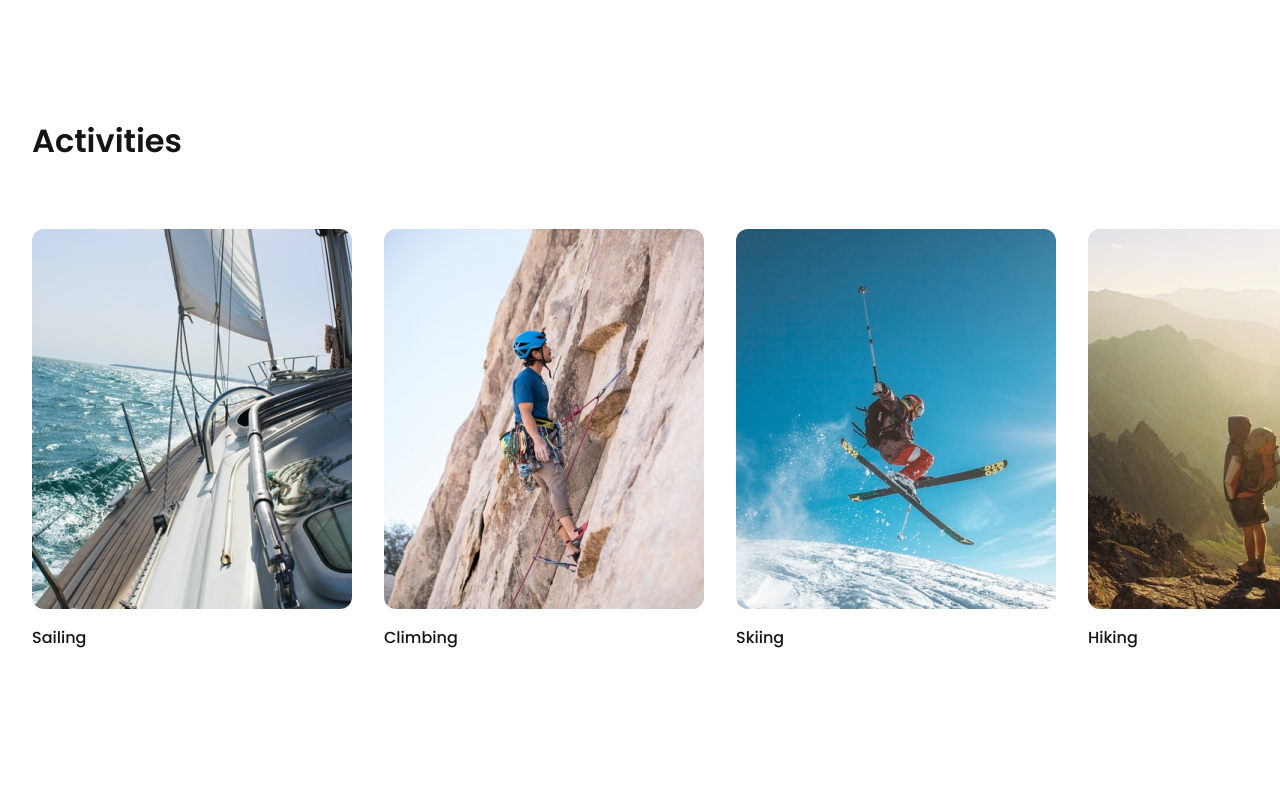
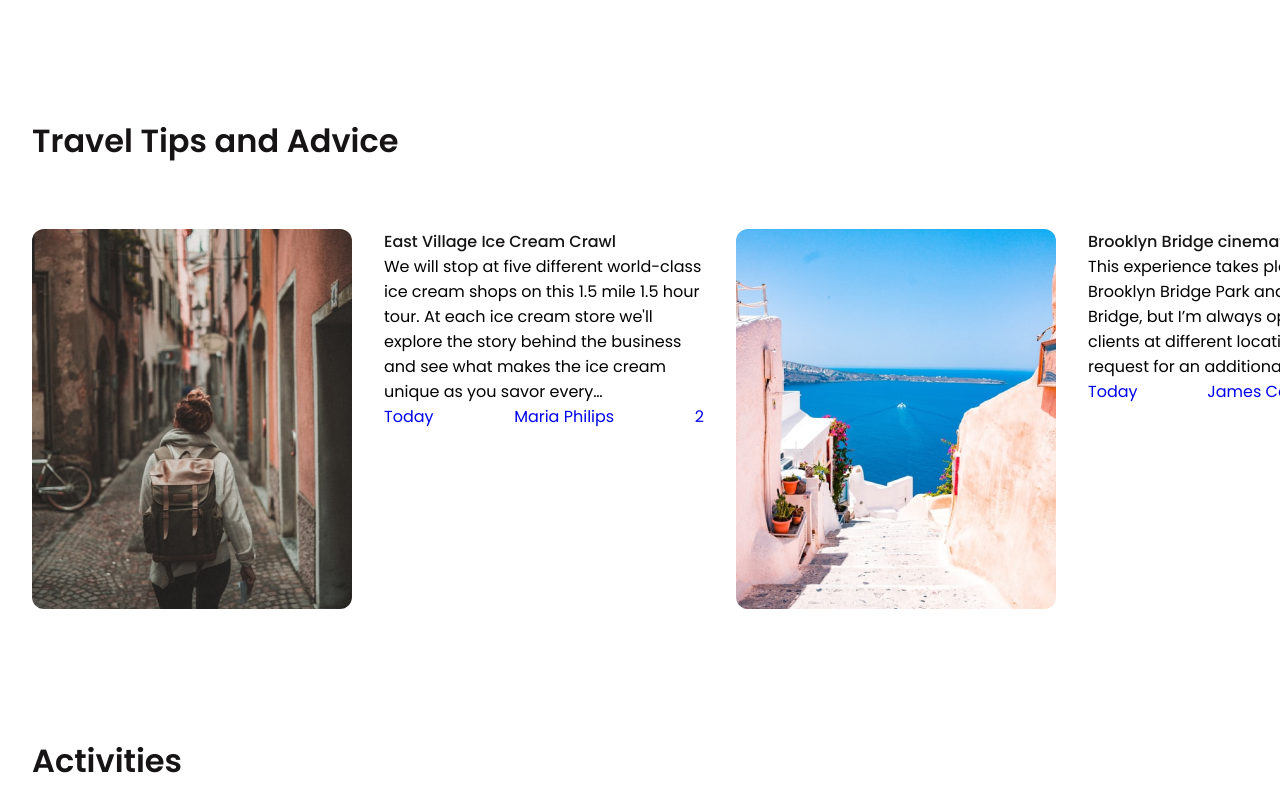
Before and after one commit to allypetroova/2rism, a plain HTML site: page index.html in a window 1280 px wide. Shown: the part 1953-2741 px from the top of the page. Drawn offline with Linux system fonts and the light colour scheme.

Commit message:
Started section Tips

```diff
--- a/css/style.css
+++ b/css/style.css
@@ -281,9 +281,7 @@ Hotel Section
     }
 }
 .section__cards--4-in-row {
-    display: grid;
     grid-template-columns: repeat(4, 320px);
-    gap: 32px;
 }
 .card__img--hotel {
     margin-bottom: 10px;
@@ -315,3 +313,16 @@ Activities Section
 .card__img--activities {
     margin-bottom: 16px;
 }
+/*
+===============
+Tips Section
+===============
+*/
+.section__cards--2-in-row {
+    grid-template-columns: repeat(2, 672px);
+}
+.card--wide {
+    display: grid;
+    grid-template-columns: 1fr 1fr;
+    gap: 32px;
+}
--- a/index.html
+++ b/index.html
@@ -220,6 +220,50 @@
         </div>
       </div>
     </section>
+    <!-- Tips -->
+    <section class="section">
+      <div class="container">
+        <div class="section__header">
+          <h2 class="title-1">Travel Tips and Advice</h2>
+          <a class="button-more" href="#">
+            View all
+            <img src="images/icons/arrow-more.svg" alt="arrow">
+          </a>
+        </div>
+        <div class="section__cards section__cards--2-in-row">
+          <article class="card card--wide">
+            <a class="card__link" href="#"></a>
+            <img class="card__img card__img--no-margin card__img--h100" src="images/tips-01.jpg" alt="Img">
+            <div class="card__desc">
+              <h3 class="card__title card__title--big">East Village Ice Cream Crawl</h3>
+              <p class="card__text">
+                We will stop at five different world-class ice cream shops on this 1.5 mile 1.5 hour tour. At each ice cream store we'll explore the story behind the business and see what makes the ice cream unique as you savor every…
+              </p>
+              <div class="card__bottom card__bottom--wide">
+                <a class="card__bottom-link card__bottom-link--date" href="#date">Today</a>
+                <a class="card__bottom-link card__bottom-link--author" href="#author">Maria Philips</a>
+                <a class="card__bottom-link card__bottom-link--comments" href="#comments">2</a>
+              </div>
+            </div>
+          </article>
+          <article class="card card--wide">
+            <a class="card__link" href="#"></a>
+            <img class="card__img card__img--no-margin card__img--h100" src="images/tips-02.jpg" alt="Img">
+            <div class="card__desc">
+              <h3 class="card__title card__title--big">Brooklyn Bridge cinematic photo walk</h3>
+              <p class="card__text">
+                This experience takes place at&nbsp;the Brooklyn Bridge Park and Brooklyn Bridge, but I&rsquo;m always open to&nbsp;capture clients at&nbsp;different locations upon request for an&nbsp;additional charge.
+              </p>
+              <div class="card__bottom card__bottom--wide">
+                <a class="card__bottom-link card__bottom-link--date" href="#date">Today</a>
+                <a class="card__bottom-link card__bottom-link--author" href="#author">James Calzoni</a>
+                <a class="card__bottom-link card__bottom-link--comments" href="#comments">17</a>
+              </div>
+            </div>
+          </article>
+        </div>
+      </div>
+    </section>
     <!-- Activities -->
     <section class="section">
       <div class="container">
```
Also changed, not shown: images/tips-01.jpg (added), images/tips-02.jpg (added).
